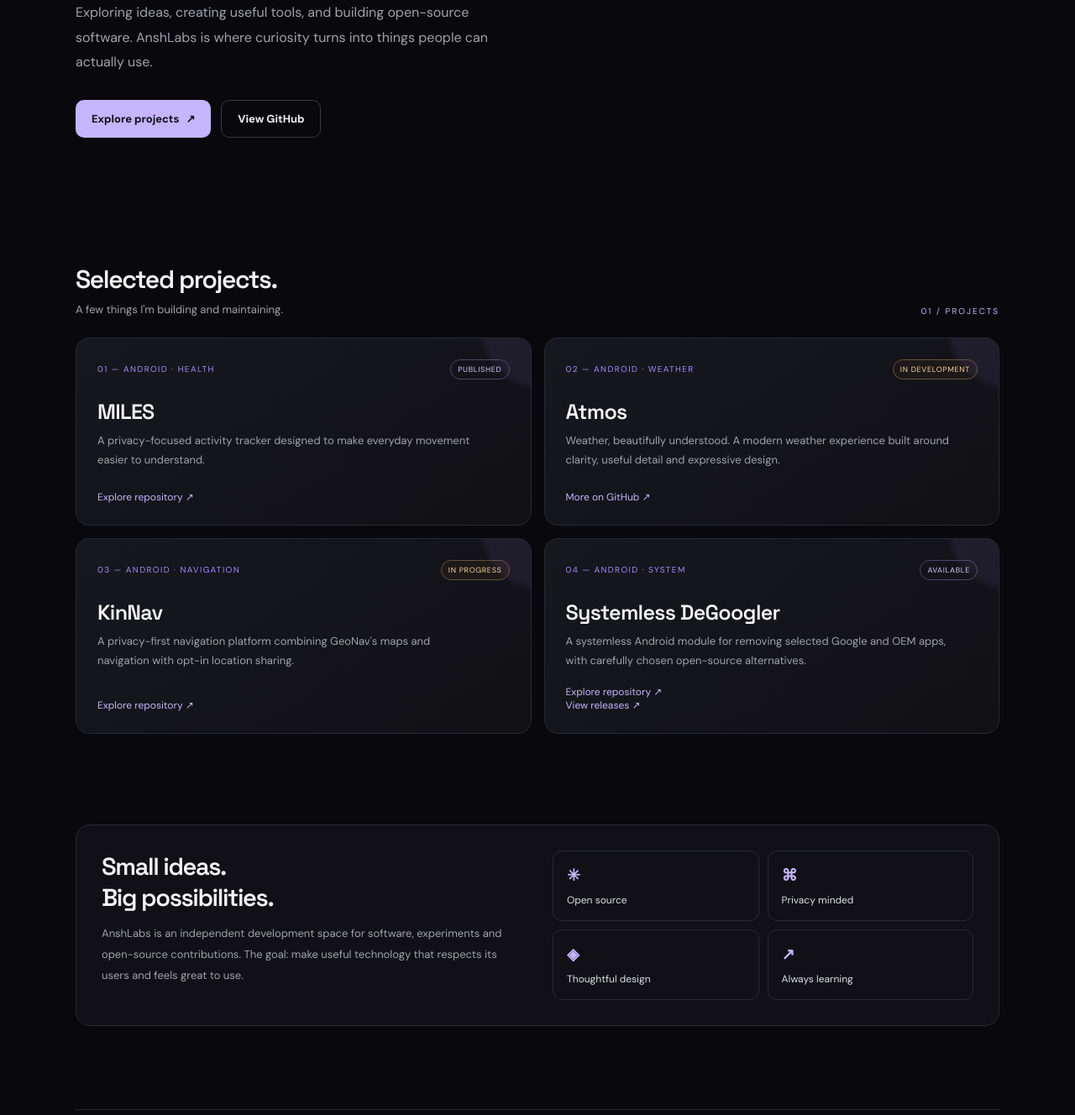
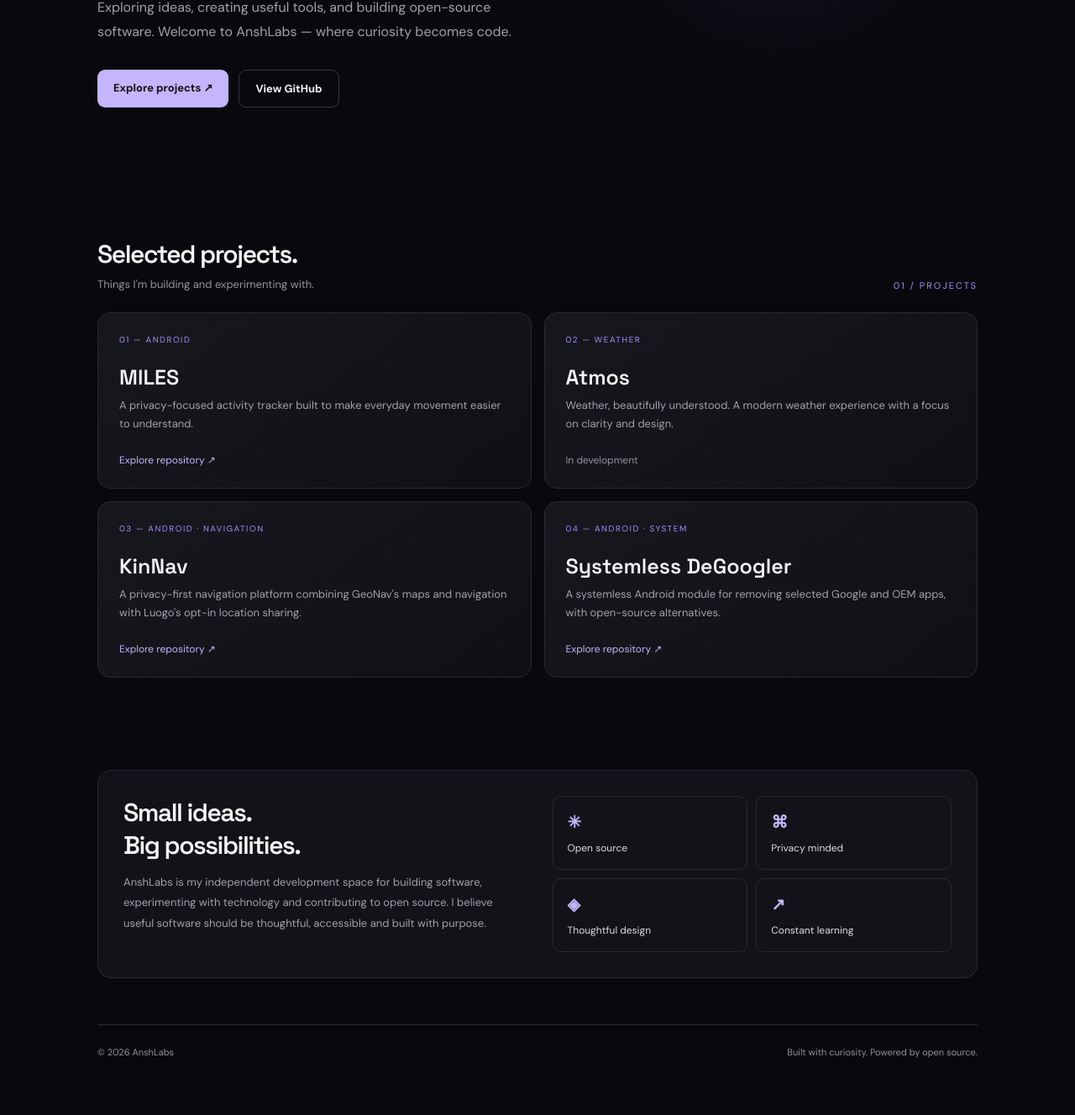
Before and after one commit to anshlabs716/anshlabs716.github.io, a plain HTML site: page index.html in a window 1280 px wide. Shown: the part 460-1788 px from the top of the page at 84% size. After the commit the page ends 1755 px from the top, so only its background shows below. Drawn offline with Linux system fonts and the light colour scheme.

Commit message:
Restore original AnshLabs preview design

```diff
--- a/index.html
+++ b/index.html
@@ -1,107 +1,89 @@
-<!doctype html>
+<!DOCTYPE html>
 <html lang="en">
 <head>
-  <meta charset="utf-8">
-  <meta name="viewport" content="width=device-width, initial-scale=1">
-  <meta name="theme-color" content="#09090d">
-  <meta name="description" content="AnshLabs — independent software development, open-source projects and experiments by Ansh.">
-  <title>AnshLabs — Building beyond ordinary</title>
-  <link rel="preconnect" href="https://fonts.googleapis.com">
-  <link rel="preconnect" href="https://fonts.gstatic.com" crossorigin>
-  <link href="https://fonts.googleapis.com/css2?family=DM+Sans:wght@400;500;600;700;800&family=Space+Grotesk:wght@400;500;600;700&display=swap" rel="stylesheet">
+<meta charset="UTF-8">
+<meta name="viewport" content="width=device-width,initial-scale=1">
 <style>
-    :root{color-scheme:dark;--bg:#09090d;--panel:#121219;--line:#292934;--text:#f5f5f7;--muted:#a1a1ad;--purple:#c4b5fd;--blue:#93c5fd}
-    *{box-sizing:border-box}html{scroll-behavior:smooth;scroll-padding-top:90px}body{margin:0;background:var(--bg);color:var(--text);font-family:"DM Sans",system-ui,sans-serif;overflow-x:hidden}
-    body:before{content:"";position:fixed;inset:0;z-index:-1;pointer-events:none;background:radial-gradient(ellipse at 12% 8%,#7548e52a,transparent 32%),radial-gradient(ellipse at 88% 24%,#2563eb1b,transparent 32%)}
-    a{color:inherit;text-decoration:none}.shell{width:min(1100px,calc(100% - 48px));margin:auto}
-    header{height:78px;display:flex;align-items:center;justify-content:space-between;border-bottom:1px solid #ffffff12}
-    .brand{font:700 22px "Space Grotesk",sans-serif;letter-spacing:-1.1px}.brand span{color:var(--purple)}
-    nav{display:flex;gap:30px;color:var(--muted);font-size:13px}nav a:hover,.text-link:hover{color:white}
-    .github{border:1px solid #383844;padding:10px 15px;border-radius:10px;font-size:13px;transition:.2s}.github:hover{border-color:var(--purple);background:#c4b5fd12}
-    .hero{padding:116px 0 95px;position:relative}.eyebrow{display:flex;align-items:center;gap:9px;color:var(--purple);font-size:11px;letter-spacing:2px;text-transform:uppercase;font-weight:700}
-    .pulse{width:7px;height:7px;border-radius:50%;background:#a78bfa;box-shadow:0 0 13px #a78bfa}
-    h1{font:700 clamp(54px,9vw,100px)/.99 "Space Grotesk",sans-serif;letter-spacing:-6px;margin:27px 0;max-width:900px}
-    .gradient{background:linear-gradient(105deg,#e9d5ff,#a78bfa 48%,#60a5fa);color:transparent;background-clip:text;-webkit-background-clip:text}
-    .intro{max-width:540px;color:var(--muted);font-size:16px;line-height:1.85}.actions{display:flex;gap:12px;margin-top:30px;flex-wrap:wrap}
-    .button{display:inline-flex;align-items:center;gap:8px;padding:13px 19px;border-radius:10px;font-size:13px;font-weight:700;transition:.2s}.button:hover{transform:translateY(-2px)}
-    .primary{background:var(--purple);color:#111018}.secondary{border:1px solid #383844}
-    section{padding:54px 0}.section-head{display:flex;justify-content:space-between;align-items:end;gap:18px;margin-bottom:25px}
-    h2{font:600 30px "Space Grotesk",sans-serif;letter-spacing:-1.4px;margin:0}.sub{color:var(--muted);font-size:13px;margin-top:8px}.section-no{font-size:10px;letter-spacing:2px;color:var(--purple)}
-    .projects{display:grid;grid-template-columns:repeat(2,minmax(0,1fr));gap:15px}
-    .project{position:relative;min-height:224px;padding:25px;border:1px solid var(--line);border-radius:16px;background:linear-gradient(145deg,#17171f,#101015);display:flex;flex-direction:column;overflow:hidden;transition:transform .22s,border-color .22s}
-    .project:after{content:"";position:absolute;width:150px;height:150px;right:-90px;top:-90px;border-radius:50%;background:#a78bfa16;filter:blur(3px);pointer-events:none}
+@import url('https://fonts.googleapis.com/css2?family=DM+Sans:wght@400;500;600;700;800&family=Space+Grotesk:wght@400;500;600;700&display=swap');
+*{box-sizing:border-box}
+html{scroll-behavior:smooth}
+body{margin:0;background:#09090d;color:#f5f5f7;font-family:'DM Sans',sans-serif}
+a{color:inherit;text-decoration:none}
+.wrap{max-width:1100px;margin:auto;padding:0 26px}
+header{height:76px;display:flex;align-items:center;justify-content:space-between;border-bottom:1px solid #ffffff12}
+.logo{font:700 22px 'Space Grotesk';letter-spacing:-1px}.logo span{color:#a78bfa}
+nav{display:flex;gap:28px;color:#a1a1aa;font-size:13px}
+nav a:hover{color:white}
+.github{border:1px solid #34343e;padding:10px 15px;border-radius:9px;font-size:13px}
+.hero{padding:115px 0 100px;position:relative}
+.hero:after{content:"";position:absolute;z-index:0;width:430px;height:430px;right:2%;top:25px;background:radial-gradient(circle,#7548e52c,transparent 70%);pointer-events:none}
+.hero>*{position:relative;z-index:1}
+.eyebrow{font-size:11px;letter-spacing:2px;text-transform:uppercase;color:#c4b5fd;font-weight:700}
+.dot{display:inline-block;width:7px;height:7px;border-radius:50%;background:#a78bfa;margin-right:9px;box-shadow:0 0 12px #a78bfa}
+h1{font:700 clamp(54px,9vw,100px)/.99 'Space Grotesk';letter-spacing:-6px;margin:26px 0;max-width:850px}
+.gradient{background:linear-gradient(100deg,#d8b4fe,#818cf8,#60a5fa);color:transparent;background-clip:text}
+.lead{font-size:16px;color:#a1a1aa;line-height:1.8;max-width:520px}
+.actions{display:flex;gap:12px;margin-top:30px;flex-wrap:wrap}
+.btn{padding:13px 19px;border-radius:9px;font-weight:700;font-size:13px;display:inline-block;transition:.2s}
+.btn:hover{transform:translateY(-2px)}
+.primary{background:#c4b5fd;color:#111}
+.secondary{border:1px solid #34343e}
+section{padding:55px 0}
+.heading{display:flex;justify-content:space-between;align-items:end;margin-bottom:25px}
+h2{font:600 30px 'Space Grotesk';letter-spacing:-1.5px;margin:0}
+.sub{color:#92929e;font-size:13px;margin-top:8px}
+.number{font-size:11px;color:#a78bfa;letter-spacing:2px}
+.grid{display:grid;grid-template-columns:1fr 1fr;gap:15px}
+.project{border:1px solid #292932;border-radius:15px;padding:25px;background:linear-gradient(145deg,#17171e,#101014);min-height:210px;transition:.22s;display:flex;flex-direction:column}
 .project:hover{transform:translateY(-4px);border-color:#8170b6}
-    .meta{display:flex;justify-content:space-between;gap:10px;align-items:center;color:#a78bfa;font-size:10px;letter-spacing:1.4px;text-transform:uppercase}
-    .status{border:1px solid #4c4564;border-radius:99px;padding:5px 8px;color:#d8ccff;font-size:9px;letter-spacing:.7px;white-space:nowrap}
-    .status.building{color:#fcd7a1;border-color:#665039;background:#f59e0b0b}
-    .project h3{font:600 25px "Space Grotesk",sans-serif;margin:22px 0 8px;letter-spacing:-.7px}
-    .project p{font-size:13px;line-height:1.75;color:var(--muted);margin:0 0 18px;max-width:460px}
-    .project-link{font-size:12px;color:var(--purple);margin-top:auto;display:inline-flex;gap:7px;align-items:center;width:max-content}.project-link:hover{color:white}
-    .about-card{border:1px solid var(--line);border-radius:17px;background:#121219d9;padding:30px;display:grid;grid-template-columns:1fr 1fr;gap:36px}
-    .about-card h2{font-size:29px}.about-card p{color:var(--muted);font-size:13px;line-height:1.9}
-    .values{display:grid;grid-template-columns:1fr 1fr;gap:10px}.value{padding:16px;border:1px solid var(--line);border-radius:11px;color:#dedee6;font-size:12px}.value b{display:block;color:var(--purple);font-size:19px;margin-bottom:9px}
-    footer{margin-top:45px;border-top:1px solid var(--line);padding:24px 0 34px;display:flex;justify-content:space-between;gap:14px;color:var(--muted);font-size:11px}
-    @media(max-width:650px){.shell{width:calc(100% - 38px)}header{height:70px}nav{display:none}.hero{padding:85px 0 65px}h1{letter-spacing:-3.5px}.projects,.about-card{grid-template-columns:1fr}.section-head{align-items:start;flex-direction:column}section{padding:40px 0}.about-card{padding:23px}footer{flex-direction:column}}
-    @media(prefers-reduced-motion:reduce){html{scroll-behavior:auto}*,*:before,*:after{transition:none!important}}
+.project small{color:#a78bfa;letter-spacing:1.5px;font-size:10px}
+.project h3{font:600 25px 'Space Grotesk';margin:22px 0 7px}
+.project p{font-size:13px;color:#a1a1aa;line-height:1.7;margin:0 0 16px}
+.project a,.status{margin-top:auto;font-size:12px;color:#c4b5fd}
+.status{color:#92929e}
+.about{border:1px solid #292932;border-radius:16px;background:#121218;padding:30px;display:grid;grid-template-columns:1fr 1fr;gap:35px}
+.about p{font-size:13px;color:#a1a1aa;line-height:1.9}
+.values{display:grid;grid-template-columns:1fr 1fr;gap:10px}
+.value{border:1px solid #292932;border-radius:10px;padding:17px;font-size:12px;color:#ddd}
+.value b{display:block;color:#c4b5fd;font-size:20px;margin-bottom:10px}
+footer{border-top:1px solid #292932;padding:25px 0 35px;color:#92929e;font-size:11px;display:flex;justify-content:space-between;gap:15px}
+@media(max-width:650px){.wrap{padding:0 19px}nav{display:none}.hero{padding:85px 0 70px}h1{letter-spacing:-3.5px}.grid,.about{grid-template-columns:1fr}.heading{align-items:start;gap:15px;flex-direction:column}section{padding:40px 0}footer{flex-direction:column}}
 </style>
 </head>
 <body>
-  <div class="shell">
+<div class="wrap">
 <header>
-      <a class="brand" href="#" aria-label="AnshLabs home">Ansh<span>Labs.</span></a>
-      <nav aria-label="Main navigation"><a href="#projects">Projects</a><a href="#about">About</a></nav>
-      <a class="github" href="https://github.com/anshlabs716" target="_blank" rel="noopener noreferrer">GitHub ↗</a>
+<a class="logo" href="#">Ansh<span>Labs.</span></a>
+<nav><a href="#projects">Projects</a><a href="#about">About</a></nav>
+<a class="github" href="https://github.com/anshlabs716" target="_blank">GitHub ↗</a>
 </header>
 <main>
-      <section class="hero">
-        <div class="eyebrow"><span class="pulse"></span>Independent development studio</div>
+<div class="hero">
+<div class="eyebrow"><span class="dot"></span>Independent development studio</div>
 <h1>Building software.<br><span class="gradient">Beyond ordinary.</span></h1>
-        <p class="intro">Exploring ideas, creating useful tools, and building open-source software. AnshLabs is where curiosity turns into things people can actually use.</p>
+<p class="lead">Exploring ideas, creating useful tools, and building open-source software. Welcome to AnshLabs — where curiosity becomes code.</p>
 <div class="actions">
-          <a class="button primary" href="#projects">Explore projects <span>↗</span></a>
-          <a class="button secondary" href="https://github.com/anshlabs716" target="_blank" rel="noopener noreferrer">View GitHub</a>
+<a class="btn primary" href="#projects">Explore projects ↗</a>
+<a class="btn secondary" href="https://github.com/anshlabs716" target="_blank">View GitHub</a>
+</div>
+</div>
+<section id="projects">
+<div class="heading"><div><h2>Selected projects.</h2><div class="sub">Things I'm building and experimenting with.</div></div><span class="number">01 / PROJECTS</span></div>
+<div class="grid">
+<article class="project"><small>01 — ANDROID</small><h3>MILES</h3><p>A privacy-focused activity tracker built to make everyday movement easier to understand.</p><a href="https://github.com/anshlabs716/miles" target="_blank">Explore repository ↗</a></article>
+<article class="project"><small>02 — WEATHER</small><h3>Atmos</h3><p>Weather, beautifully understood. A modern weather experience with a focus on clarity and design.</p><span class="status">In development</span></article>
+<article class="project"><small>03 — ANDROID · NAVIGATION</small><h3>KinNav</h3><p>A privacy-first navigation platform combining GeoNav's maps and navigation with Luogo's opt-in location sharing.</p><a href="https://github.com/anshlabs716/kinnav" target="_blank">Explore repository ↗</a></article>
+<article class="project"><small>04 — ANDROID · SYSTEM</small><h3>Systemless DeGoogler</h3><p>A systemless Android module for removing selected Google and OEM apps, with open-source alternatives.</p><a href="https://github.com/anshlabs716/Systemless-degoogler-next" target="_blank">Explore repository ↗</a></article>
 </div>
 </section>
-
-      <section id="projects">
-        <div class="section-head"><div><h2>Selected projects.</h2><div class="sub">A few things I'm building and maintaining.</div></div><span class="section-no">01 / PROJECTS</span></div>
-        <div class="projects">
-          <article class="project">
-            <div class="meta"><span>01 — Android · Health</span><span class="status">Published</span></div>
-            <h3>MILES</h3>
-            <p>A privacy-focused activity tracker designed to make everyday movement easier to understand.</p>
-            <a class="project-link" href="https://github.com/anshlabs716/miles" target="_blank" rel="noopener noreferrer">Explore repository ↗</a>
-          </article>
-          <article class="project">
-            <div class="meta"><span>02 — Android · Weather</span><span class="status building">In development</span></div>
-            <h3>Atmos</h3>
-            <p>Weather, beautifully understood. A modern weather experience built around clarity, useful detail and expressive design.</p>
-            <a class="project-link" href="https://github.com/anshlabs716" target="_blank" rel="noopener noreferrer">More on GitHub ↗</a>
-          </article>
-          <article class="project">
-            <div class="meta"><span>03 — Android · Navigation</span><span class="status building">In progress</span></div>
-            <h3>KinNav</h3>
-            <p>A privacy-first navigation platform combining GeoNav's maps and navigation with opt-in location sharing.</p>
-            <a class="project-link" href="https://github.com/anshlabs716/kinnav" target="_blank" rel="noopener noreferrer">Explore repository ↗</a>
-          </article>
-          <article class="project">
-            <div class="meta"><span>04 — Android · System</span><span class="status">Available</span></div>
-            <h3>Systemless DeGoogler</h3>
-            <p>A systemless Android module for removing selected Google and OEM apps, with carefully chosen open-source alternatives.</p>
-            <a class="project-link" href="https://github.com/anshlabs716/Systemless-degoogler-next" target="_blank" rel="noopener noreferrer">Explore repository ↗</a>
-            <a class="project-link" href="https://github.com/anshlabs716/Systemless-degoogler-next/releases" target="_blank" rel="noopener noreferrer">View releases ↗</a>
-          </article>
-        </div>
-      </section>
-
 <section id="about">
-        <div class="about-card">
-          <div><h2>Small ideas.<br>Big possibilities.</h2><p>AnshLabs is an independent development space for software, experiments and open-source contributions. The goal: make useful technology that respects its users and feels great to use.</p></div>
+<div class="about">
+<div><h2>Small ideas.<br>Big possibilities.</h2><p>AnshLabs is my independent development space for building software, experimenting with technology and contributing to open source. I believe useful software should be thoughtful, accessible and built with purpose.</p></div>
 <div class="values">
 <div class="value"><b>✳</b>Open source</div>
 <div class="value"><b>⌘</b>Privacy minded</div>
 <div class="value"><b>◈</b>Thoughtful design</div>
-            <div class="value"><b>↗</b>Always learning</div>
+<div class="value"><b>↗</b>Constant learning</div>
 </div>
 </div>
 </section>
```
Lines whose indentation alone changed are shown as unchanged.
